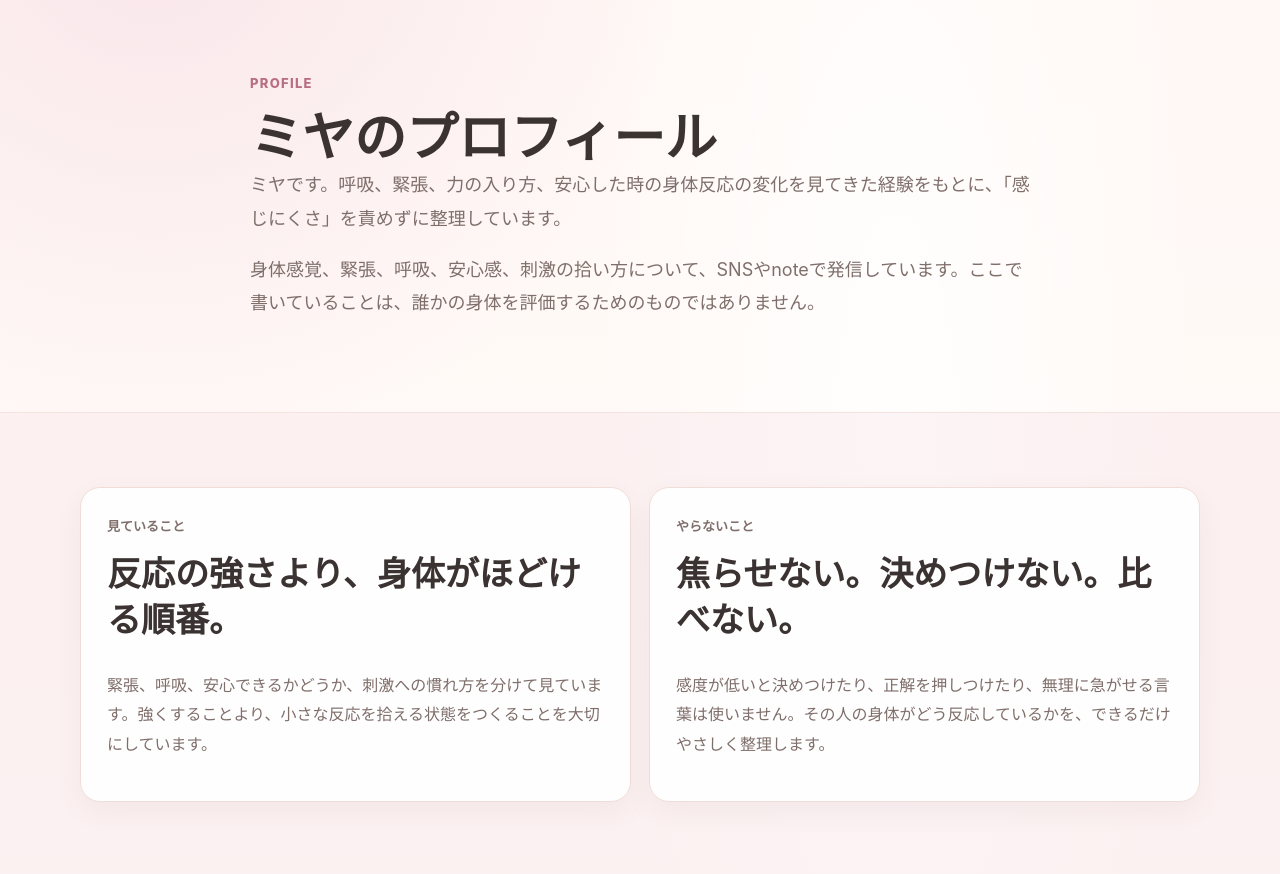
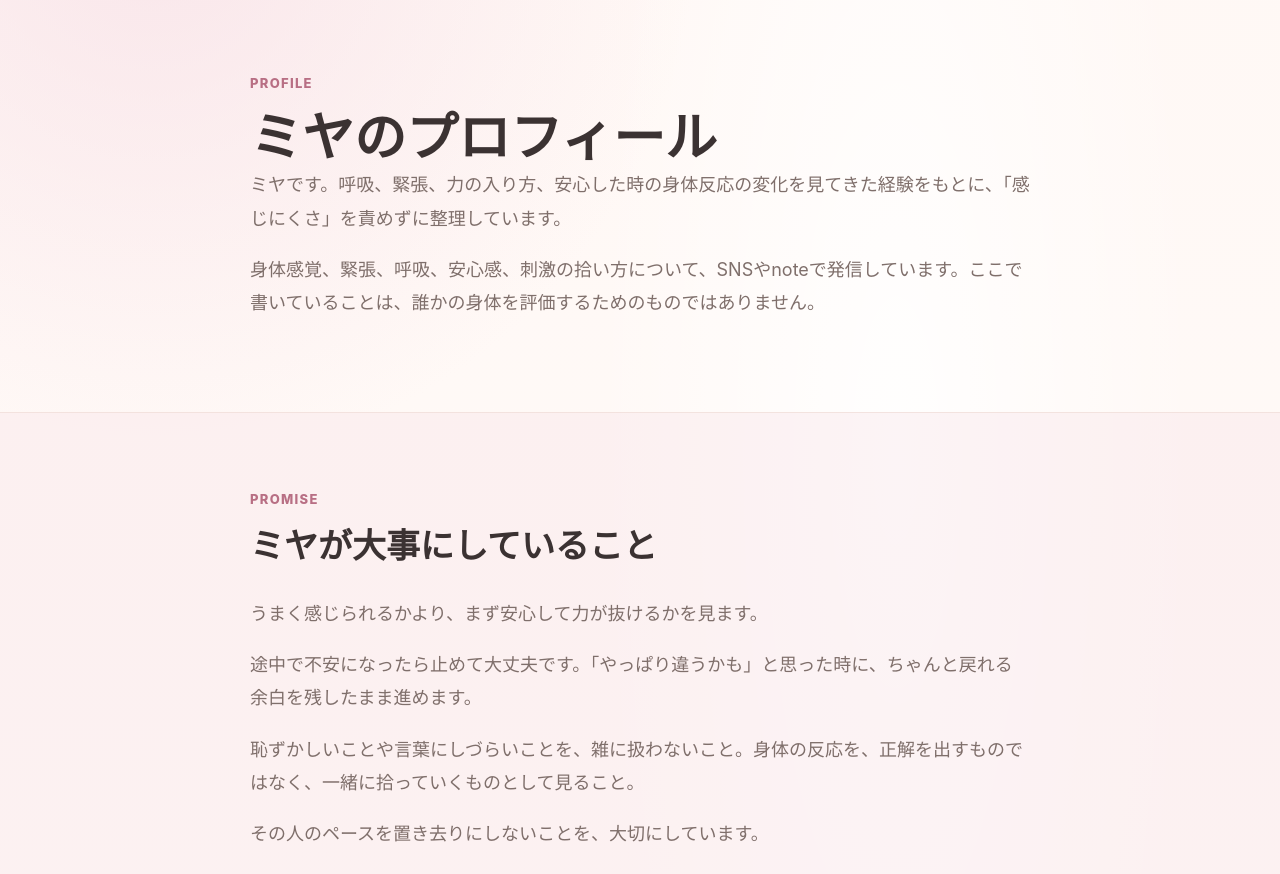
Before and after one commit to miyakaihatu/nakaiki, a plain HTML site: page about.html in a window 1280 px wide. Shown: the part 78-952 px from the top of the page. Drawn offline with Linux system fonts and the light colour scheme.

Commit message:
プロフィールに安心材料を追加

```diff
--- a/about.html
+++ b/about.html
@@ -35,6 +35,19 @@
       <div class="prose">
         <p>ミヤです。呼吸、緊張、力の入り方、安心した時の身体反応の変化を見てきた経験をもとに、「感じにくさ」を責めずに整理しています。</p>
         <p>身体感覚、緊張、呼吸、安心感、刺激の拾い方について、SNSやnoteで発信しています。ここで書いていることは、誰かの身体を評価するためのものではありません。</p>
+      </div>
+    </div>
+  </section>
+
+  <section class="section soft-band">
+    <div class="container narrow">
+      <p class="eyebrow">Promise</p>
+      <h2>ミヤが大事にしていること</h2>
+      <div class="prose">
+        <p>うまく感じられるかより、まず安心して力が抜けるかを見ます。</p>
+        <p>途中で不安になったら止めて大丈夫です。「やっぱり違うかも」と思った時に、ちゃんと戻れる余白を残したまま進めます。</p>
+        <p>恥ずかしいことや言葉にしづらいことを、雑に扱わないこと。身体の反応を、正解を出すものではなく、一緒に拾っていくものとして見ること。</p>
+        <p>その人のペースを置き去りにしないことを、大切にしています。</p>
       </div>
     </div>
   </section>
```
